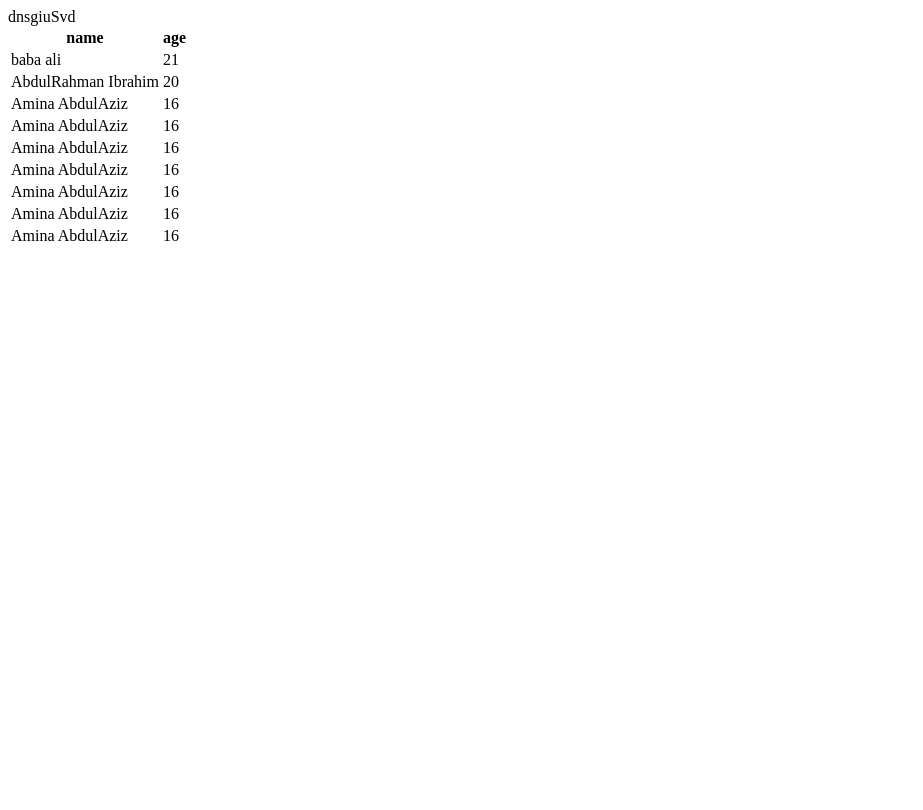
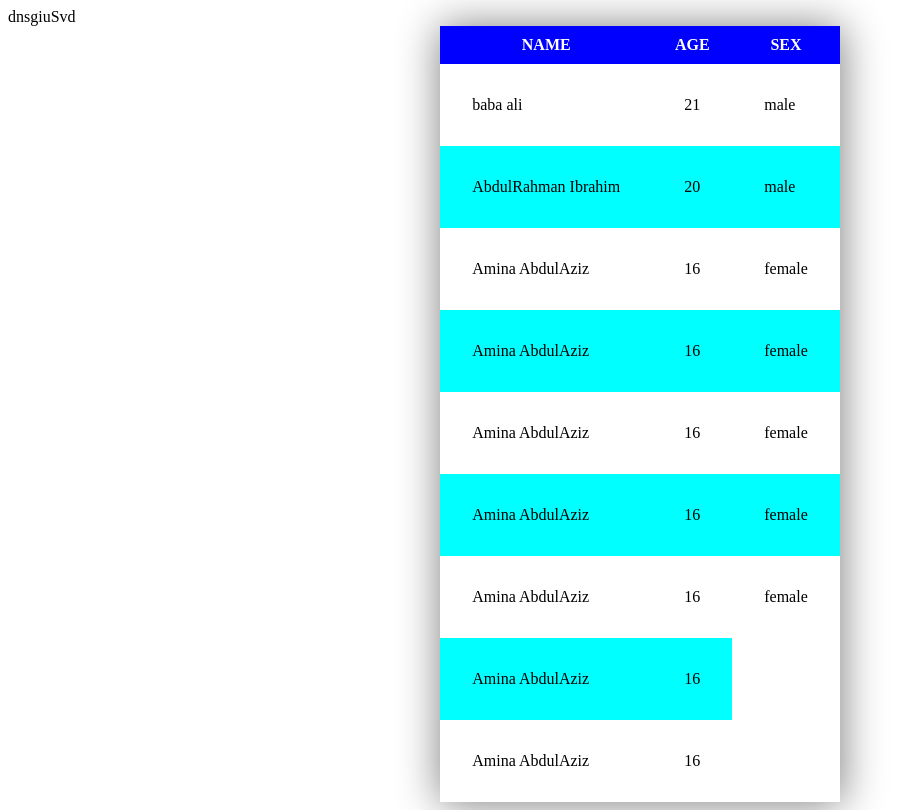
Before and after one commit to AleeyCreative/tabultr, a website: page test.html in a window 1280 px wide. Shown: the whole page, without its empty margins (0-923 px from the left). Drawn offline with Linux system fonts and the light colour scheme.

Commit message:
Table  styles

```diff
--- a/index.css
+++ b/index.css
@@ -0,0 +1,26 @@
+.tabler {
+    border-collapse:collapse;
+    box-shadow:grey 1px 1px 40px 1px;
+    margin:auto;
+}
+
+.tabler tbody tr:nth-child(even) {
+ color:black;
+ background:cyan;
+
+}
+.tabler tbody tr td {
+    padding:4vh;
+}
+
+.tabler thead {
+ background:blue;
+ color:white;
+}
+
+.tabler thead th {
+    padding:10px;
+    text-transform:uppercase;
+}
+
+.tabler
--- a/test.html
+++ b/test.html
@@ -1,10 +1,5 @@
 <html>
-<style>
-.tabler {
-
-}
-</style>
-
+<link rel="stylesheet" href=index.css />
 <body>
 dnsgiuSvd
 <div id="box"> </div>
@@ -12,19 +7,19 @@ dnsgiuSvd
 <script>
 const data = [
 { name:'baba ali',
-	age : 21 },
+	age : 21, sex : "male" },
 { name : "AbdulRahman Ibrahim",
-  age:20 },
+  age:20, sex : "male" },
 { name : "Amina AbdulAziz",
-  age : 16
+  age : 16, sex : "female"
 },{ name : "Amina AbdulAziz",
-  age : 16
+  age : 16, sex : "female"
 },{ name : "Amina AbdulAziz",
-  age : 16
+  age : 16, sex : "female"
 },{ name : "Amina AbdulAziz",
-  age : 16
+  age : 16, sex : "female"
 },{ name : "Amina AbdulAziz",
-  age : 16
+  age : 16, sex : "female"
 },{ name : "Amina AbdulAziz",
   age : 16
 },{ name : "Amina AbdulAziz",
```
